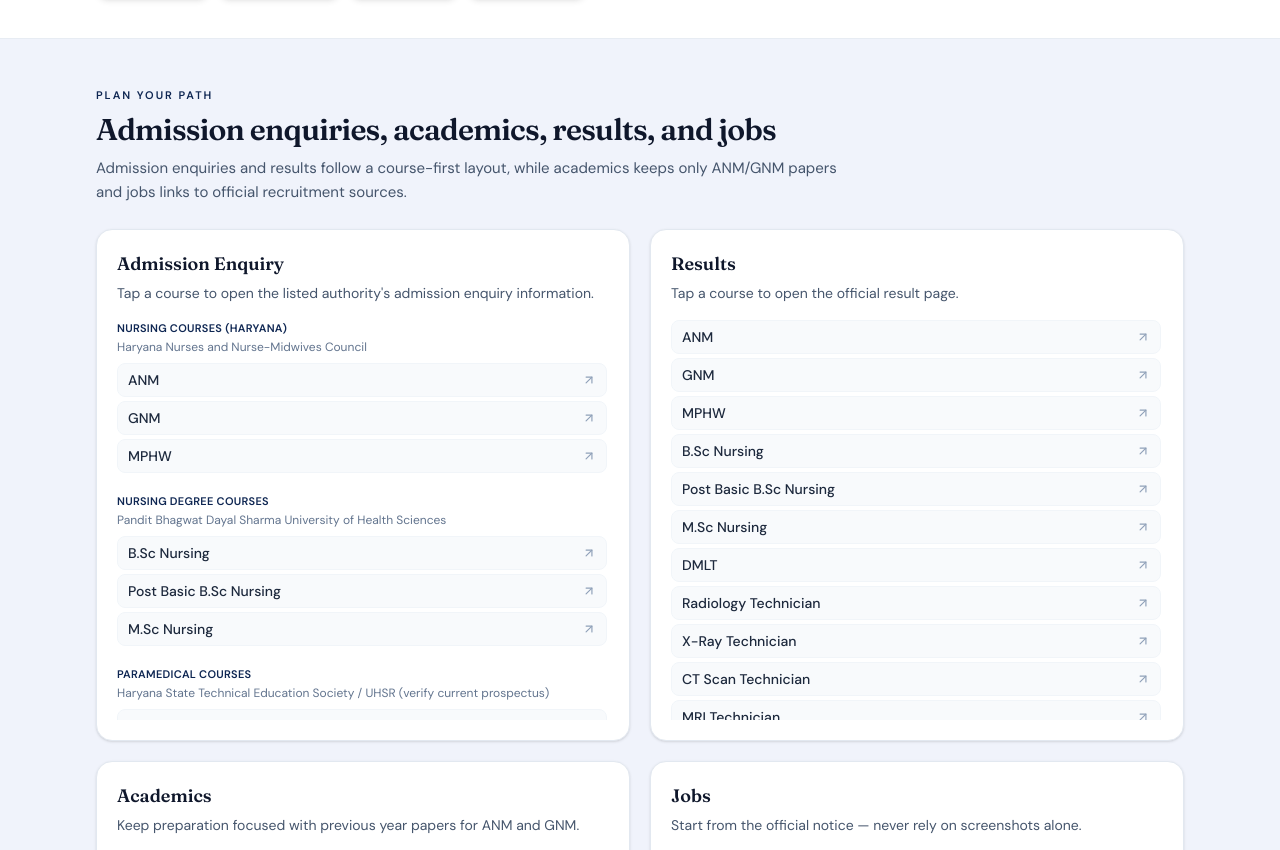
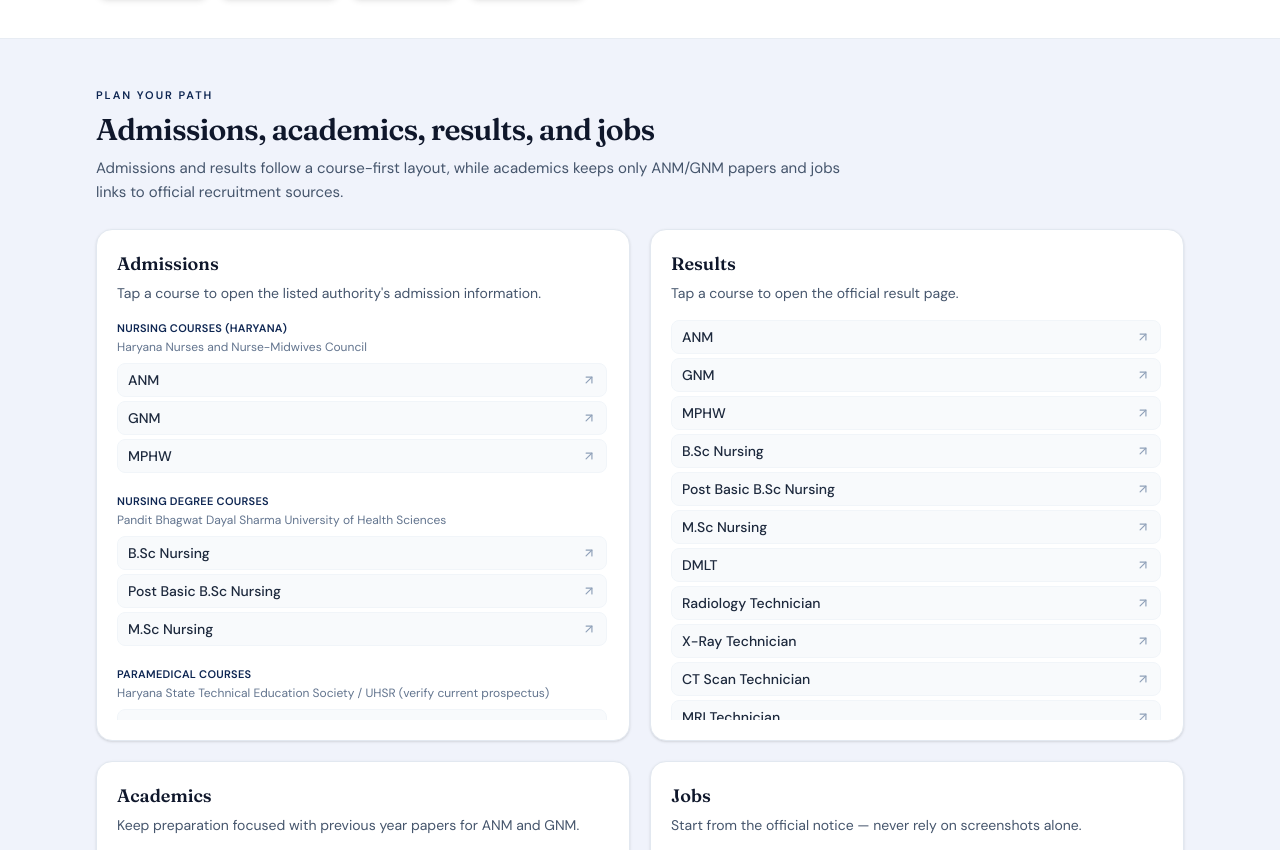
Before and after one commit to mnishjangra/nursing, a React (Vite) app: page / in a window 1280 px wide. Shown: the part 1950-2800 px from the top of the page. Built offline with nearby package versions, Linux system fonts and the light colour scheme.

Commit message:
corrected admissions

```diff
--- a/src/components/Footer.jsx
+++ b/src/components/Footer.jsx
@@ -21,7 +21,7 @@ export function Footer() {
           </p>
           <div className="mt-3 flex flex-wrap items-center gap-3 text-sm font-medium text-slate-600 dark:text-zinc-200">
             <Link className="hover:text-brand-700 dark:hover:text-brand-300" to="/admission">
-              Admission Enquiry
+              Admission
             </Link>
             <span aria-hidden className="text-slate-300 dark:text-slate-700">
               ·
--- a/src/components/Navbar.jsx
+++ b/src/components/Navbar.jsx
@@ -9,10 +9,10 @@ import logoDark from '../assets/logod.png'
 
 const nav = [
   { to: '/', label: 'Home' },
+  { to: '/about', label: 'About' },
   { to: '/admission', label: 'Admission Enquiry' },
   { to: '/updates', label: 'Updates' },
   { to: '/social', label: 'Social' },
-  { to: '/about', label: 'About' },
 ]
 
 const linkClass =
--- a/src/data/links.js
+++ b/src/data/links.js
@@ -613,8 +613,8 @@ export function getSearchableItems() {
     },
   {
     id: 'page-admission',
-    title: 'Admission enquiry form',
-    subtitle: 'Send your enquiry for nursing courses',
+    title: 'Admission form',
+    subtitle: 'Apply for nursing courses',
     path: '/admission',
     section: 'Pages',
     type: 'route',
--- a/src/pages/Home.jsx
+++ b/src/pages/Home.jsx
@@ -282,8 +282,8 @@ export default function Home() {
       <section className="mx-auto max-w-6xl px-4 py-10 sm:px-6 sm:py-12 lg:px-8">
         <SectionHeading
           eyebrow="Plan your path"
-          title="Admission enquiries, academics, results, and jobs"
-          description="Admission enquiries and results follow a course-first layout, while academics keeps only ANM/GNM papers and jobs links to official recruitment sources."
+          title="Admissions, academics, results, and jobs"
+          description="Admissions and results follow a course-first layout, while academics keeps only ANM/GNM papers and jobs links to official recruitment sources."
         />
         <div className="mt-6 grid gap-5 lg:grid-cols-2">
           <motion.div
@@ -294,10 +294,10 @@ export default function Home() {
             className="premium-card premium-glow-hover rounded-2xl border border-slate-200 bg-white p-5 shadow-sm"
           >
             <h2 className="font-display text-lg font-semibold text-slate-900 dark:text-zinc-50">
-              Admission Enquiry
+              Admissions
             </h2>
             <p className="mt-1 text-sm leading-relaxed text-slate-600 dark:text-zinc-400">
-              Tap a course to open the listed authority's admission enquiry information.
+              Tap a course to open the listed authority's admission information.
             </p>
             <div className="mt-4 max-h-[min(62vh,400px)] space-y-5 overflow-y-auto pr-0.5">
               {admissionHomeGroups.map((group) => (
--- a/src/pages/Updates.jsx
+++ b/src/pages/Updates.jsx
@@ -9,7 +9,7 @@ export default function Updates() {
     <main className="mx-auto max-w-6xl px-4 py-10 sm:px-6 lg:px-8">
       <SectionHeading
         eyebrow="Stay current"
-        title="Results, admission enquiries, and hiring"
+        title="Results, admissions, and hiring"
         description="Each card opens the official source in a new tab. Always confirm dates, fees, and eligibility on the live government or university website."
       />
 
@@ -52,7 +52,7 @@ export default function Updates() {
 
         <section>
           <h2 className="mb-3 font-display text-xl font-semibold text-slate-900 dark:text-zinc-50">
-            Admission Enquiry & counselling
+            Admissions & counselling
           </h2>
           <p className="mb-5 max-w-3xl text-sm leading-relaxed text-slate-600 dark:text-zinc-400">
             <strong className="font-semibold text-slate-800 dark:text-zinc-100">
```
